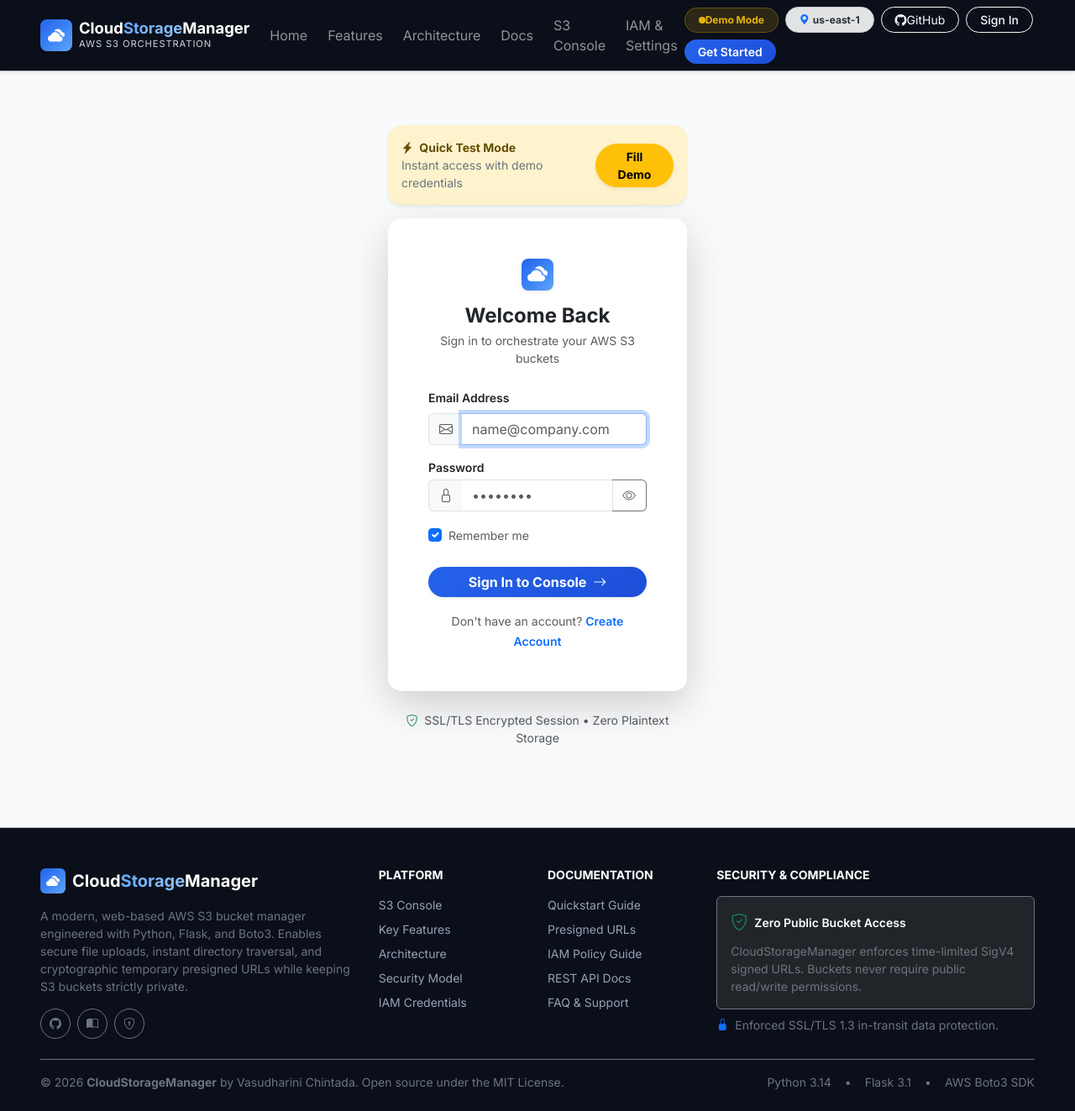
After one commit to chintadavasudharini/CloudStorageManager, a Flask app: page /auth/login in a window 1280 px wide. The commit adds this page. Shown: the whole page at 84% size. Run offline with Flask 3, Linux system fonts and the light colour scheme; some libraries are stand-ins or nearby versions.

Commit message:
Add user authentication: signup, signin, session guards, and demo login

```diff
--- a/app/routes/auth.py
+++ b/app/routes/auth.py
@@ -1,12 +1,112 @@
 from flask import Blueprint, render_template, request, redirect, url_for, flash, session, jsonify, current_app
 from app.s3_service import S3Service
+from app.models import create_user, get_user_by_email, get_user_by_id, check_user_password, update_user_aws_creds
+from app.auth_utils import login_required
+import re
 
 auth_bp = Blueprint("auth", __name__)
 
+@auth_bp.route("/signup", methods=["GET", "POST"])
+def signup():
+    if session.get("user_id"):
+        return redirect(url_for("main.explorer"))
+
+    if request.method == "POST":
+        full_name = request.form.get("full_name", "").strip()
+        email = request.form.get("email", "").strip().lower()
+        password = request.form.get("password", "")
+        confirm_password = request.form.get("confirm_password", "")
+
+        # Validation
+        if not full_name or not email or not password:
+            flash("All fields are required.", "danger")
+            return render_template("signup.html", full_name=full_name, email=email)
+
+        if not re.match(r"[^@]+@[^@]+\.[^@]+", email):
+            flash("Please enter a valid email address.", "danger")
+            return render_template("signup.html", full_name=full_name, email=email)
+
+        if len(password) < 6:
+            flash("Password must be at least 6 characters long.", "danger")
+            return render_template("signup.html", full_name=full_name, email=email)
+
+        if password != confirm_password:
+            flash("Passwords do not match.", "danger")
+            return render_template("signup.html", full_name=full_name, email=email)
+
+        user, err = create_user(email, full_name, password)
+        if err:
+            flash(err, "danger")
+            return render_template("signup.html", full_name=full_name, email=email)
+
+        # Successful registration - log in automatically
+        session["user_id"] = user["id"]
+        session["user_email"] = user["email"]
+        session["user_name"] = user["full_name"]
+        session["demo_mode"] = True
+
+        flash(f"Account created successfully! Welcome to CloudStorageManager, {full_name}.", "success")
+        next_page = request.args.get("next")
+        return redirect(next_page or url_for("main.explorer"))
+
+    return render_template("signup.html")
+
+@auth_bp.route("/login", methods=["GET", "POST"])
+def login():
+    if session.get("user_id"):
+        return redirect(url_for("main.explorer"))
+
+    if request.method == "POST":
+        email = request.form.get("email", "").strip().lower()
+        password = request.form.get("password", "")
+        remember = request.form.get("remember") == "on"
+
+        if not email or not password:
+            flash("Please enter both email and password.", "danger")
+            return render_template("login.html", email=email)
+
+        user = get_user_by_email(email)
+        if not user or not check_user_password(user, password):
+            flash("Invalid email or password. Please try again.", "danger")
+            return render_template("login.html", email=email)
+
+        # Establish session
+        session["user_id"] = user["id"]
+        session["user_email"] = user["email"]
+        session["user_name"] = user["full_name"]
+
+        # Restore saved AWS credentials if any
+        if user.get("aws_access_key") and user.get("aws_secret_key"):
+            session["aws_access_key"] = user["aws_access_key"]
+            session["aws_secret_key"] = user["aws_secret_key"]
+            session["aws_region"] = user.get("aws_region") or "us-east-1"
+            session["demo_mode"] = False
+        else:
+            session["demo_mode"] = True
+
+        flash(f"Signed in successfully as {user['full_name']}.", "success")
+        next_page = request.args.get("next")
+        return redirect(next_page or url_for("main.explorer"))
+
+    return render_template("login.html")
+
+@auth_bp.route("/logout")
+def logout():
+    user_name = session.get("user_name", "User")
+    session.pop("user_id", None)
+    session.pop("user_email", None)
+    session.pop("user_name", None)
+    session.pop("aws_access_key", None)
+    session.pop("aws_secret_key", None)
+    flash(f"You have been signed out. See you soon!", "info")
+    return redirect(url_for("auth.login"))
+
 @auth_bp.route("/settings", methods=["GET"])
+@login_required
 def settings():
-    saved_key = session.get("aws_access_key", "")
-    saved_region = session.get("aws_region", current_app.config.get("AWS_DEFAULT_REGION", "us-east-1"))
+    user = get_user_by_id(session.get("user_id"))
+    saved_key = session.get("aws_access_key") or (user.get("aws_access_key") if user else "")
+    saved_region = session.get("aws_region") or (user.get("aws_region") if user else current_app.config.get("AWS_DEFAULT_REGION", "us-east-1"))
     is_demo = session.get("demo_mode", current_app.config.get("ENABLE_DEMO_MODE", True))
 
     return render_template(
@@ -17,6 +117,7 @@
     )
 
 @auth_bp.route("/save", methods=["POST"])
+@login_required
 def save_credentials():
     access_key = request.form.get("aws_access_key", "").strip()
     secret_key = request.form.get("aws_secret_key", "").strip()
@@ -39,10 +140,16 @@
     session["aws_region"] = region
     session["demo_mode"] = False
 
-    flash("AWS Credentials validated and saved for this session successfully!", "success")
+    # Persist to database profile
+    user_id = session.get("user_id")
+    if user_id:
+        update_user_aws_creds(user_id, access_key, secret_key, region)
+
+    flash("AWS Credentials validated and saved to your account successfully!", "success")
     return redirect(url_for("main.explorer"))
 
 @auth_bp.route("/toggle-demo", methods=["POST"])
+@login_required
 def toggle_demo():
     enable = request.form.get("enable_demo") == "true"
     session["demo_mode"] = enable
@@ -53,14 +160,21 @@
     return redirect(url_for("main.explorer"))
 
 @auth_bp.route("/clear", methods=["POST"])
+@login_required
 def clear_credentials():
     session.pop("aws_access_key", None)
     session.pop("aws_secret_key", None)
     session["demo_mode"] = True
+
+    user_id = session.get("user_id")
+    if user_id:
+        update_user_aws_creds(user_id, "", "", "us-east-1")
+
     flash("Session credentials cleared. Returned to Demo Mode.", "info")
     return redirect(url_for("auth.settings"))
 
 @auth_bp.route("/test", methods=["POST"])
+@login_required
 def test_credentials():
     data = request.get_json() or {}
     access_key = data.get("aws_access_key", "").strip()
--- a/app/routes/main.py
+++ b/app/routes/main.py
@@ -1,5 +1,6 @@
 from flask import Blueprint, render_template, request, redirect, url_for, flash, Response, abort
 from app import get_s3_service_for_session
+from app.auth_utils import login_required
 import os
 
 main_bp = Blueprint("main", __name__)
@@ -30,6 +31,7 @@
     return render_template("docs.html")
 
 @main_bp.route("/explorer")
+@login_required
 def explorer():
     s3 = get_s3_service_for_session()
     buckets, err = s3.list_buckets()
@@ -69,6 +71,7 @@
     )
 
 @main_bp.route("/download")
+@login_required
 def download():
     bucket = request.args.get("bucket")
     key = request.args.get("key")
--- a/app/templates/base.html
+++ b/app/templates/base.html
@@ -73,7 +73,7 @@
                     </li>
                 </ul>
 
-                <!-- Right Side Badges & Primary Action -->
+                <!-- Right Side Badges & User Authentication Actions -->
                 <div class="d-flex align-items-center flex-wrap gap-2 pt-2 pt-lg-0">
                     {% if is_demo_mode %}
                         <span class="badge badge-demo py-2 px-3 rounded-pill d-inline-flex align-items-center gap-1.5" title="Local Mock S3 powered by Moto">
@@ -90,12 +90,53 @@
                     </span>
 
                     <a href="https://github.com/chintadavasudharini/CloudStorageManager" target="_blank" class="btn btn-outline-light btn-sm rounded-pill px-3 d-inline-flex align-items-center gap-1.5">
-                        <i class="bi bi-github"></i> <span class="d-none d-sm-inline">GitHub</span>
+                        <i class="bi bi-github"></i> <span class="d-none d-xl-inline">GitHub</span>
                     </a>
 
-                    <a href="{{ url_for('main.explorer') }}" class="btn btn-gradient-primary btn-sm rounded-pill px-3 shadow-sm fw-semibold d-inline-flex align-items-center gap-1">
-                        <i class="bi bi-terminal-fill me-1"></i> Console <i class="bi bi-arrow-right"></i>
-                    </a>
+                    {% if current_user %}
+                        <!-- Authenticated User Profile Dropdown -->
+                        <div class="dropdown">
+                            <button class="btn btn-dark border border-secondary rounded-pill btn-sm d-flex align-items-center gap-2 px-3 py-1.5 shadow-sm dropdown-toggle" type="button" data-bs-toggle="dropdown" aria-expanded="false">
+                                <span class="avatar-circle bg-primary text-white d-inline-flex align-items-center justify-content-center rounded-circle small fw-bold" style="width: 22px; height: 22px; font-size: 0.75rem;">
+                                    {{ current_user.full_name[:1]|upper }}
+                                </span>
+                                <span class="text-white small fw-medium text-truncate" style="max-width: 120px;">
+                                    {{ current_user.full_name.split()[0] }}
+                                </span>
+                            </button>
+                            <ul class="dropdown-menu dropdown-menu-end shadow border-0 rounded-3 mt-2 py-2" style="min-width: 210px;">
+                                <li class="px-3 py-1">
+                                    <div class="fw-bold small text-dark">{{ current_user.full_name }}</div>
+                                    <div class="text-muted small text-truncate">{{ current_user.email }}</div>
+                                </li>
+                                <li><hr class="dropdown-divider"></li>
+                                <li>
+                                    <a class="dropdown-item small py-2 d-flex align-items-center gap-2" href="{{ url_for('main.explorer') }}">
+                                        <i class="bi bi-hdd-network text-primary"></i> S3 Console
+                                    </a>
+                                </li>
+                                <li>
+                                    <a class="dropdown-item small py-2 d-flex align-items-center gap-2" href="{{ url_for('auth.settings') }}">
+                                        <i class="bi bi-shield-lock text-warning"></i> IAM Credentials
+                                    </a>
+                                </li>
+                                <li><hr class="dropdown-divider"></li>
+                                <li>
+                                    <a class="dropdown-item small py-2 text-danger d-flex align-items-center gap-2" href="{{ url_for('auth.logout') }}">
+                                        <i class="bi bi-box-arrow-right"></i> Sign Out
+                                    </a>
+                                </li>
+                            </ul>
+                        </div>
+                    {% else %}
+                        <!-- Guest Sign In / Sign Up Buttons -->
+                        <a href="{{ url_for('auth.login') }}" class="btn btn-outline-light btn-sm rounded-pill px-3 fw-medium">
+                            Sign In
+                        </a>
+                        <a href="{{ url_for('auth.signup') }}" class="btn btn-gradient-primary btn-sm rounded-pill px-3 shadow-sm fw-semibold">
+                            Get Started
+                        </a>
+                    {% endif %}
                 </div>
             </div>
         </div>
--- /dev/null
+++ b/app/templates/login.html
@@ -0,0 +1,123 @@
+{% extends "base.html" %}
+
+{% block title %}Sign In | CloudStorageManager{% endblock %}
+
+{% block content %}
+<div class="container py-5">
+    <div class="row justify-content-center">
+        <div class="col-md-6 col-lg-5 col-xl-4">
+
+            <!-- Quick Demo Login Card -->
+            <div class="card border-0 bg-warning-subtle text-warning-emphasis mb-3 shadow-sm rounded-4">
+                <div class="card-body p-3 d-flex align-items-center justify-content-between">
+                    <div>
+                        <div class="fw-bold small"><i class="bi bi-lightning-charge-fill me-1"></i> Quick Test Mode</div>
+                        <div class="text-secondary small">Instant access with demo credentials</div>
+                    </div>
+                    <button type="button" class="btn btn-warning btn-sm rounded-pill px-3 fw-bold shadow-sm" id="quickDemoBtn">
+                        Fill Demo
+                    </button>
+                </div>
+            </div>
+
+            <!-- Login Form Card -->
+            <div class="card shadow-lg border-0 rounded-4 overflow-hidden bg-white">
+                <div class="card-body p-4 p-sm-5">
+                    <div class="text-center mb-4">
+                        <div class="brand-logo-box d-inline-flex align-items-center justify-content-center text-white rounded-3 shadow-sm mb-3">
+                            <i class="bi bi-clouds-fill fs-4"></i>
+                        </div>
+                        <h4 class="fw-bold text-dark tracking-tight mb-1">Welcome Back</h4>
+                        <p class="text-muted small">Sign in to orchestrate your AWS S3 buckets</p>
+                    </div>
+
+                    <form method="POST" action="{{ url_for('auth.login', next=request.args.get('next')) }}">
+                        <div class="mb-3">
+                            <label class="form-label small fw-semibold">Email Address</label>
+                            <div class="input-group">
+                                <span class="input-group-text bg-light border-end-0 text-muted">
+                                    <i class="bi bi-envelope"></i>
+                                </span>
+                                <input type="email" name="email" id="loginEmail" class="form-control border-start-0" placeholder="name@company.com" value="{{ email or '' }}" required autofocus>
+                            </div>
+                        </div>
+
+                        <div class="mb-3">
+                            <div class="d-flex justify-content-between align-items-center">
+                                <label class="form-label small fw-semibold mb-0">Password</label>
+                            </div>
+                            <div class="input-group mt-1">
+                                <span class="input-group-text bg-light border-end-0 text-muted">
+                                    <i class="bi bi-lock"></i>
+                                </span>
+                                <input type="password" name="password" id="loginPassword" class="form-control border-start-0" placeholder="••••••••" required>
+                                <button class="btn btn-outline-secondary border-start-0" type="button" id="togglePasswordBtn">
+                                    <i class="bi bi-eye" id="passwordEyeIcon"></i>
+                                </button>
+                            </div>
+                        </div>
+
+                        <div class="mb-4 d-flex justify-content-between align-items-center">
+                            <div class="form-check">
+                                <input class="form-check-input" type="checkbox" name="remember" id="rememberMe" checked>
+                                <label class="form-check-label small text-muted" for="rememberMe">
+                                    Remember me
+                                </label>
+                            </div>
+                        </div>
+
+                        <button type="submit" class="btn btn-gradient-primary w-100 py-2.5 rounded-pill fw-bold shadow-sm mb-3">
+                            Sign In to Console <i class="bi bi-arrow-right ms-1"></i>
+                        </button>
+
+                        <div class="text-center">
+                            <span class="text-muted small">Don't have an account? </span>
+                            <a href="{{ url_for('auth.signup', next=request.args.get('next')) }}" class="small fw-semibold text-primary text-decoration-none">
+                                Create Account
+                            </a>
+                        </div>
+                    </form>
+                </div>
+            </div>
+
+            <!-- Security Assurance Note -->
+            <div class="text-center text-muted small mt-4">
+                <i class="bi bi-shield-check text-success me-1"></i> SSL/TLS Encrypted Session &bull; Zero Plaintext Storage
+            </div>
+
+        </div>
+    </div>
+</div>
+{% endblock %}
+
+{% block extra_scripts %}
+<script>
+document.addEventListener('DOMContentLoaded', function() {
+    // Quick Demo autofill
+    const demoBtn = document.getElementById('quickDemoBtn');
+    if (demoBtn) {
+        demoBtn.addEventListener('click', function() {
+            document.getElementById('loginEmail').value = 'demo@cloudstorage.com';
+            document.getElementById('loginPassword').value = 'demo1234';
+        });
+    }
+
+    // Toggle Password Visibility
+    const toggleBtn = document.getElementById('togglePasswordBtn');
+    const pwdInput = document.getElementById('loginPassword');
+    const eyeIcon = document.getElementById('passwordEyeIcon');
+
+    if (toggleBtn && pwdInput && eyeIcon) {
+        toggleBtn.addEventListener('click', function() {
+            if (pwdInput.type === 'password') {
+                pwdInput.type = 'text';
+                eyeIcon.classList.replace('bi-eye', 'bi-eye-slash');
+            } else {
+                pwdInput.type = 'password';
+                eyeIcon.classList.replace('bi-eye-slash', 'bi-eye');
+            }
+        });
+    }
+});
+</script>
+{% endblock %}
```
Also changed, not shown: app/__init__.py (+12 -0 lines), app/auth_utils.py (added, +11 -0 lines), app/models.py (added, +95 -0 lines), app/templates/signup.html (added, +93 -0 lines), tests/test_routes.py (+66 -0 lines), README.md, 1 other file.
